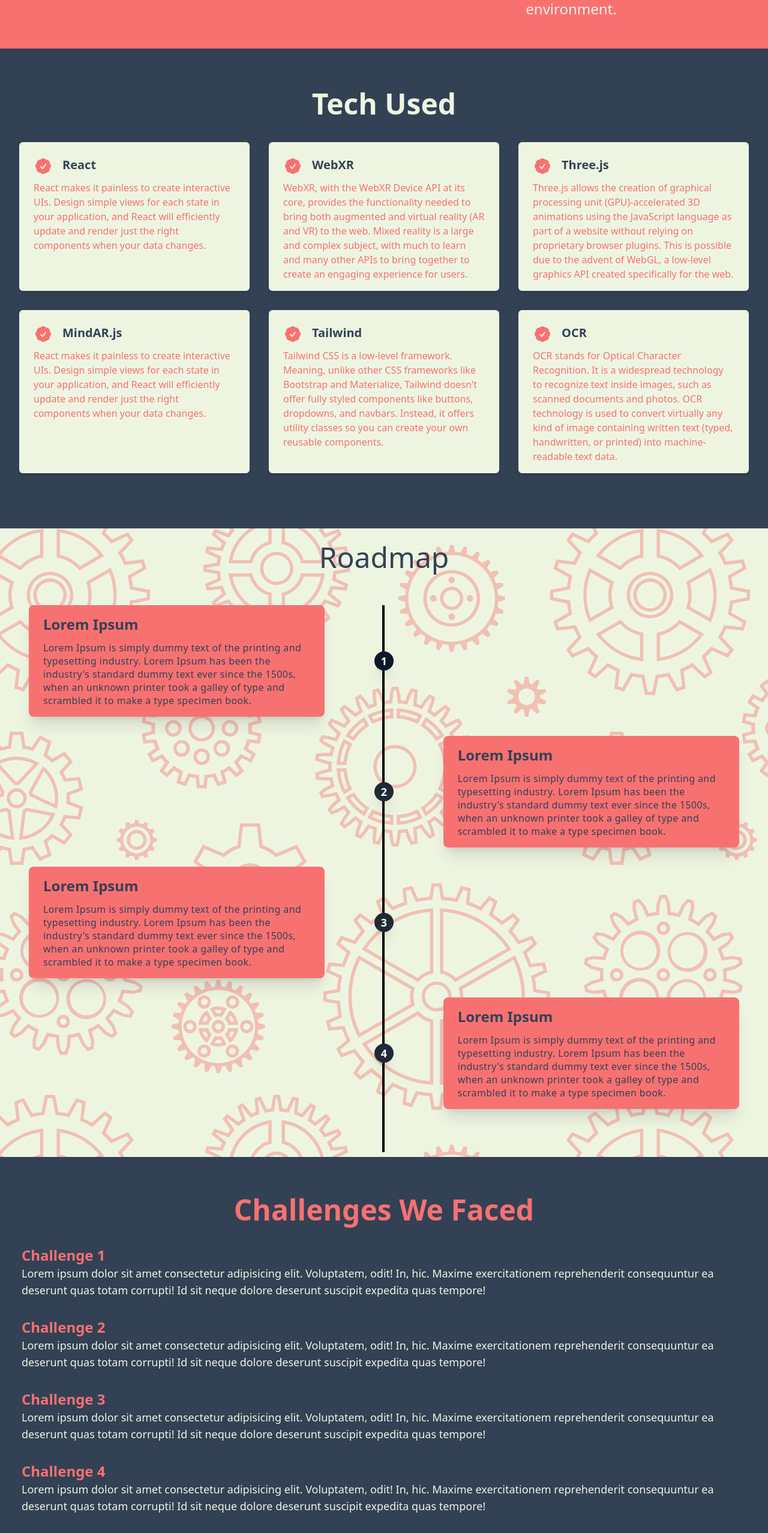
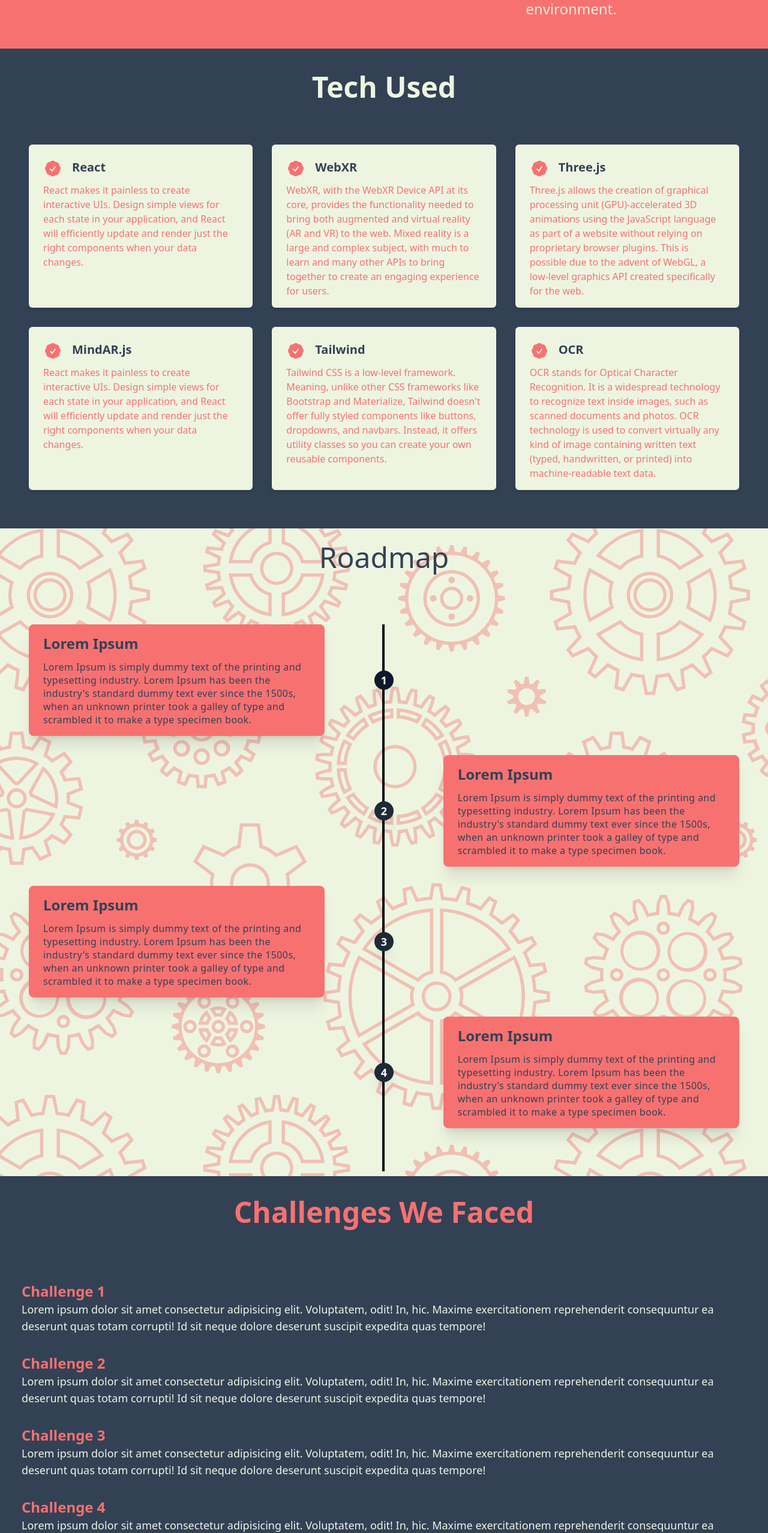
Before and after one commit to Mr-Emerald-Wolf/edlens, a React (Create React App) app: page / in a window 1280 px wide. Shown: the part 1571-4127 px from the top of the page at 60% size. Built offline with nearby package versions, Linux system fonts and the light colour scheme.

Commit message:
padding adjusted

```diff
--- a/src/components/AboutApp.js
+++ b/src/components/AboutApp.js
@@ -24,7 +24,7 @@ export default function AboutApp() {
                                 transform: isInView ? "none" : "translateX(-200px)",
                                 opacity: isInView ? 1 : 0,
                                 transition: "all 0.9s cubic-bezier(0.17, 0.55, 0.55, 1) 0.5s"
-                            }} className="sm:text-6xl text-3xl font-medium title-font md:mb-2 md:pb-4 text-slate-700 " >
+                            }} className="sm:text-6xl text-3xl font-medium title-font md:mb-2 md:pb-[1rem] text-slate-700 " >
                                 EdLens
                             </h1>
                             <p style={{
--- a/src/components/Challenges.js
+++ b/src/components/Challenges.js
@@ -4,8 +4,8 @@ export default function Challenges() {
     return (
         <>
             <section id='challenges'>
-                <div className="bg-slate-700 min-h-screen grid content-center p-4 md:p-2">
-                    <h1 className="sm:text-5xl text-3xl title-font m-2 text-red-400 font-bold text-center" >
+                <div className="bg-slate-700 min-h-screen grid content-center p-4 md:p-2 ">
+                    <h1 className="sm:text-5xl text-3xl title-font m-2 text-red-400 font-bold text-center md:mb-[4rem]" >
                         Challenges We Faced
                     </h1>
                     <div className="grid m-3">
--- a/src/components/Pricing.js
+++ b/src/components/Pricing.js
@@ -7,8 +7,8 @@ export default function Pricing() {
 
                 <div className="py-8 px-4 mx-auto max-w-screen-xl lg:py-16 lg:px-6 grid content-center min-h-screen p-4 md:p-2">
                     <div className="mx-auto max-w-screen-md text-center mb-8 lg:mb-12">
-                        <h2 className="mb-4 text-4xl tracking-tight font-bold  text-slate-700 ">Designed for the modern classroom</h2>
-                        <p className="mb-5 text-pale sm:text-xl ">Focused on making AR</p>
+                        <h2 className="mb-4 lg:text-6xl  text-4xl tracking-tight font-bold  text-slate-700 md:mb-[3rem]">Designed for the modern classroom</h2>
+                        <p className="mb-5 text-pale text-xl sm:text-2xl ">Focused on making AR</p>
                     </div>
                     <div className="space-y-8 lg:grid lg:grid-cols-3 sm:gap-6 xl:gap-10 lg:space-y-0">
                         {/* <!-- Pricing Card --> */}
--- a/src/components/Tech.js
+++ b/src/components/Tech.js
@@ -13,13 +13,13 @@ export default function Tech() {
   return (
     <>
       <section ref={ref} id='tech'>
-        <div className="grid content-center min-h-screen bg-slate-700 p-4 md:p-2">
-          <div className="">
+        <div className="grid content-center min-h-screen bg-slate-700 p-4 md:p-2 ">
+          <div className="lg:m-4">
             <h1 style={{
               transform: isInView ? "none" : "translateX(-200px)",
               opacity: isInView ? 1 : 0,
               transition: "all 0.9s cubic-bezier(0.17, 0.55, 0.55, 1) 0.5s"
-            }} className="sm:text-5xl text-3xl font-bold title-font mb-1 md:mb-4 text-pale text-center" >
+            }} className="sm:text-5xl text-3xl font-bold title-font mb-1 md:mb-[3rem] text-pale text-center" >
               Tech Used
             </h1>
             <div className="grid md:grid-cols-3 grid-rows gap-4 p-2 md:p-4 justify-items-center">
--- a/src/components/Timeline.js
+++ b/src/components/Timeline.js
@@ -6,7 +6,7 @@ export default function RoadMap() {
         {/* <!-- component --> */}
         <div className="bg-hero bg-pale min-h-screen grid content-center p-5 md:p-2" id=''>
 
-           <h1 className="sm:text-5xl text-5xl font-medium title-font m-4 text-slate-700  text-center" >
+           <h1 className="sm:text-5xl text-5xl font-medium title-font m-4 text-slate-700 md:mb-[3rem] text-center" >
             Roadmap
           </h1>
           <div className="relative wrap overflow-hidden p-10 h-full">
```
